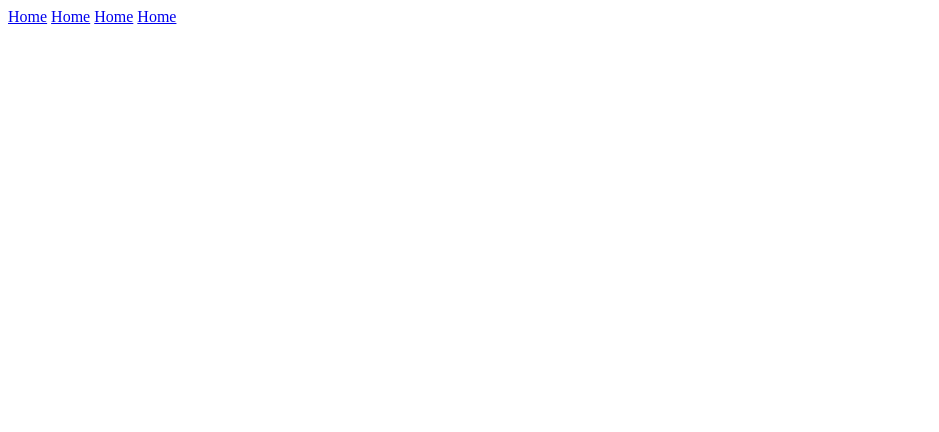
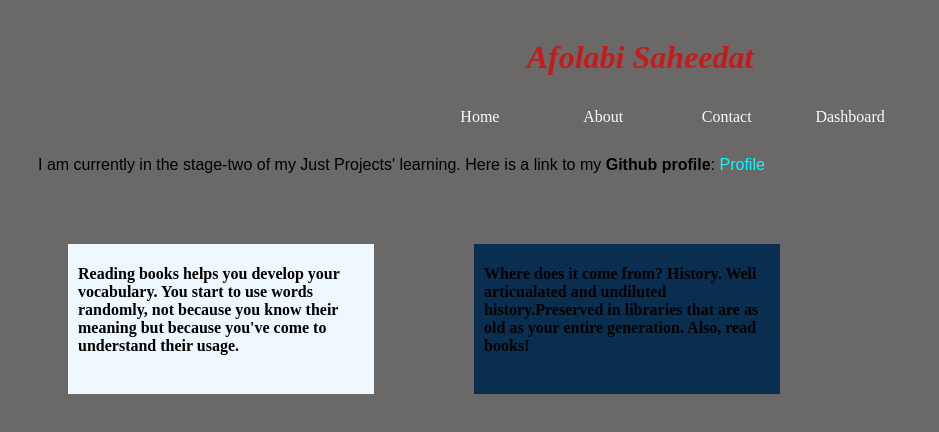
Before and after one commit to Saheedatt/justprojects, a plain HTML site: page index.html in a window 1280 px wide. Shown: the whole page, without its empty margins (0-939 px from the left). Drawn offline with Linux system fonts and the light colour scheme.

Commit message:
Second commit

```diff
--- a/index.html
+++ b/index.html
@@ -4,26 +4,32 @@
     <meta charset="UTF-8">
     <meta http-equiv="X-UA-Compatible" content="IE=edge">
     <meta name="viewport" content="width=device-width, initial-scale=1.0">
-    <title>Document</title>
+    <title>The Just Projects- My Bio</title>
+    <link rel="stylesheet" href="style.css" />
 </head>
 <body>
-    <section>
-    <header>
+        <h1>Afolabi Saheedat</h1>
+    <header id="navigation">
         <nav>
-            <div class="navbar">
-                <a href="#">Home</a>
-                <a href="#">Home</a>
-                <a href="#">Home</a>
-                <a href="#">Home</a>
-            </div>
+            <ul>
+                <li><a href="#">Home</a></li>
+                <li><a href="#">About</a></li>
+                <li><a href="#">Contact</a></li>
+                <li><a href="#">Dashboard</a></li>
+            </ul>
         </nav>
     </header>
     <main>
-            <article></article>
-        </section>
+            <p class="brief">I am currently in the stage-two of my Just Projects' learning. Here is a link to my <b>Github profile</b>:<a href="github.com/Saheedatt" alt="Profile"> Profile</a>
+            </p>
     </main>
-    <footer>
-
-    </footer>
+<div class="column1">
+    <h4>Reading books helps you develop your vocabulary. You start to use
+    words randomly, not because you know their meaning but because you've come to understand their usage.</h4>
+</div>
+<div class="column2">
+    <h4>Where does it come from? History. Well articualated and undiluted history.Preserved in libraries
+        that are as old as your entire generation. Also, read books!</h4>
+</div>
 </body>
 </html>
--- /dev/null
+++ b/style.css
@@ -0,0 +1,52 @@
+body{
+    background-color:rgb(107, 104, 104);
+    padding: 10px;
+}
+h1{
+   text-align: center;
+   padding-bottom: 10px;
+   font-style: oblique;
+   color:rgb(197, 27, 27);
+}
+nav{
+    padding-left: 10px;
+    height: 28px;
+    text-align: center;
+}
+nav ul{
+    margin-left: auto;
+    margin-right: auto;
+}
+nav li{
+    display: inline-block;
+    height: 100%;
+    width: 10%;
+}
+nav li a{
+    color: #fcf9fa;
+    text-decoration: none;
+}
+.brief{
+    font-family: sans-serif;
+    margin: 10px;
+    padding: 10px;
+    font-weight: 300;
+    font-size: medium;
+}
+.brief a{
+    text-decoration: none;
+    color:aqua;
+}
+div{
+    float: left;
+    height: 150px;
+    width: 23%;
+    padding: 0 10px;
+    margin: 50px;
+}
+.column1{
+    background-color: aliceblue;
+}
+.column2{
+    background-color: rgb(9, 46, 79);
+}
```
